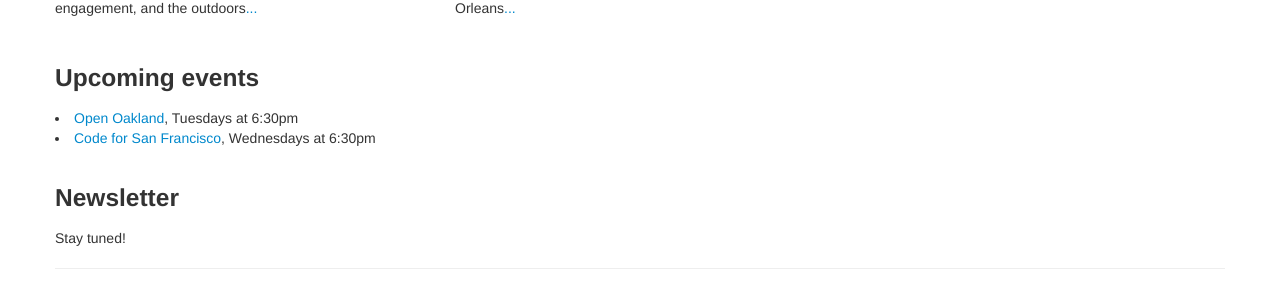
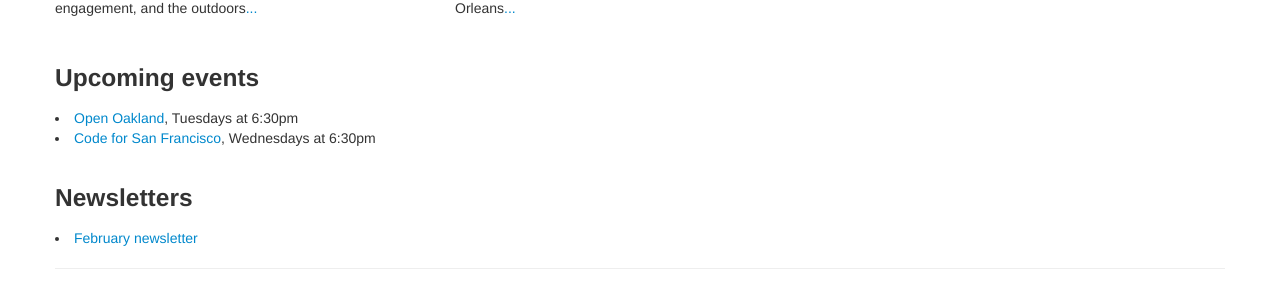
Before and after one commit to codeforamerica/oakland, a plain HTML site: page index.html in a window 1280 px wide. Shown: the part 670-952 px from the top of the page. Drawn offline with nearby package versions, Linux system fonts and the light colour scheme.

Commit message:
Adding link for February newsletter

```diff
--- a/index.html
+++ b/index.html
@@ -98,8 +98,8 @@
         <li><a href="http://www.meetup.com/Code-for-San-Francisco-Civic-Hack-Night">Code for San Francisco</a>, Wednesdays at 6:30pm</li>
         <br>
         <a name = "newsletter"></a>
-      <h3>Newsletter</h3>
-        <p> Stay tuned! </p>
+      <h3>Newsletters</h3>
+        <p><li><a href="http://us6.campaign-archive1.com/?u=f80df092303a776c9758941fc&id=a4b6e22d36&e=d8bcd2944e">February newsletter</a></li> </p>
       <hr>
       <footer>
         <a href = "http://codeforamerica.org"><img src = "http://codeforamerica.org/wp-content/themes/cfawp2012/images/logo-f.png"></a>
```
